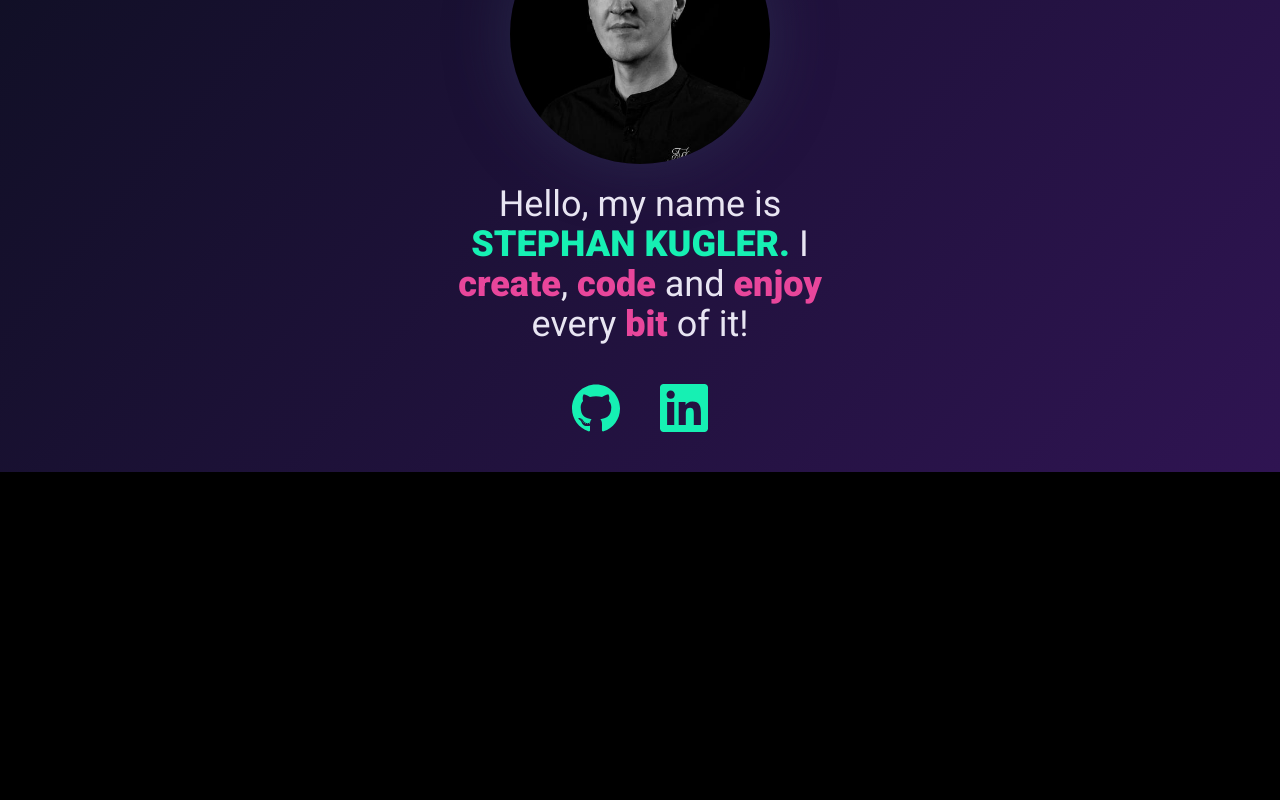
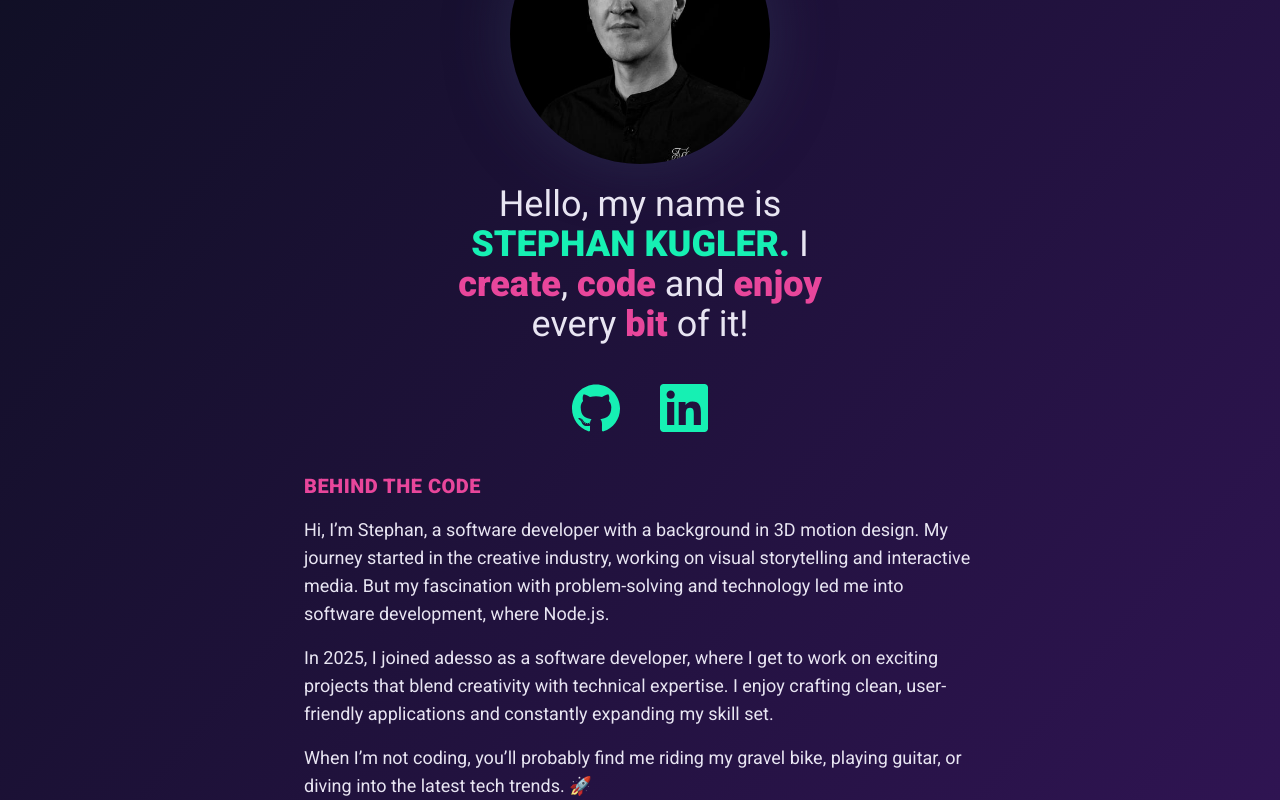
Before and after one commit to stekug/stephankugler-personal-portfolio, a Next.js app: page / in a window 1280 px wide. Shown: the part 221-1021 px from the top of the page. Before the commit the page ends 800 px from the top, so only its background shows below. Built offline with nearby package versions, Linux system fonts and the light colour scheme.

Commit message:
add about text

```diff
--- a/app/_components/ProfileText.tsx
+++ b/app/_components/ProfileText.tsx
@@ -5,7 +5,7 @@ import Linkedin from './Linkedin';
 export default function ProfileText() {
   return (
     <div>
-      <p className="max-w-md text-4xl text-center font-normal px-3">
+      <p className="max-w-md mx-auto text-4xl text-center font-normal px-3">
         Hello, my name is{' '}
         <span className="font-black text-accentGreen-1 uppercase">
           Stephan Kugler.
@@ -15,7 +15,7 @@ export default function ProfileText() {
         <span className="font-black text-accentPink-1">enjoy</span> every{' '}
         <span className="font-black text-accentPink-1">bit</span> of it!
       </p>
-      <div className="flex justify-center gap-10 py-10">
+      <div className="flex justify-center py-10 gap-10">
         <Link href="https://github.com/stekug" target="_blank">
           <Github className="fill-accentGreen-1 hover:fill-accentPink-1 hover:scale-110 transition-all duration-500 w-12 h-12" />
         </Link>
@@ -26,6 +26,28 @@ export default function ProfileText() {
           <Linkedin className="fill-accentGreen-1 hover:fill-accentPink-1 hover:scale-110 transition-all duration-500 w-12 h-12" />
         </Link>
       </div>
+      <article className="text-lg max-w-2xl">
+        <span className="text-xl font-black block text-accentPink-1 uppercase tracking-wide mb-4">
+          Behind the code
+        </span>
+        <p className="mb-4">
+          Hi, I’m Stephan, a software developer with a background in 3D motion
+          design. My journey started in the creative industry, working on visual
+          storytelling and interactive media. But my fascination with
+          problem-solving and technology led me into software development, where
+          Node.js.
+        </p>
+        <p className="mb-4">
+          In 2025, I joined adesso as a software developer, where I get to work
+          on exciting projects that blend creativity with technical expertise. I
+          enjoy crafting clean, user-friendly applications and constantly
+          expanding my skill set.
+        </p>
+        <p>
+          When I’m not coding, you’ll probably find me riding my gravel bike,
+          playing guitar, or diving into the latest tech trends. 🚀
+        </p>
+      </article>
     </div>
   );
 }
--- a/app/_components/SectionModul.tsx
+++ b/app/_components/SectionModul.tsx
@@ -7,7 +7,7 @@ interface Props extends PropsWithChildren {
 export default function SectionModul({ children, customBg }: Props) {
   return (
     <section
-      className={`flex flex-col justify-center items-center pt-24 ${customBg}`}
+      className={`flex flex-col justify-center items-center px-10 pt-24 ${customBg}`}
     >
       {children}
     </section>
```
